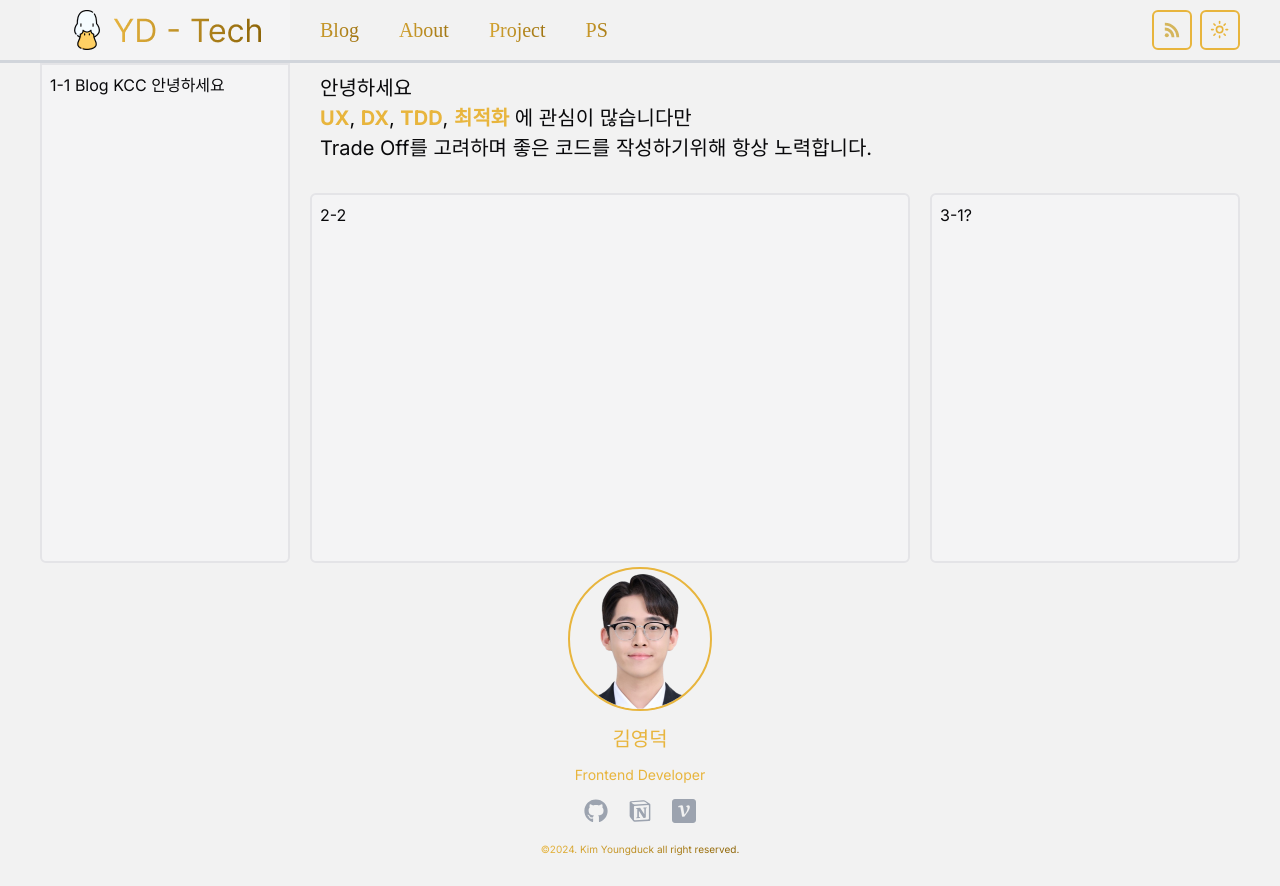
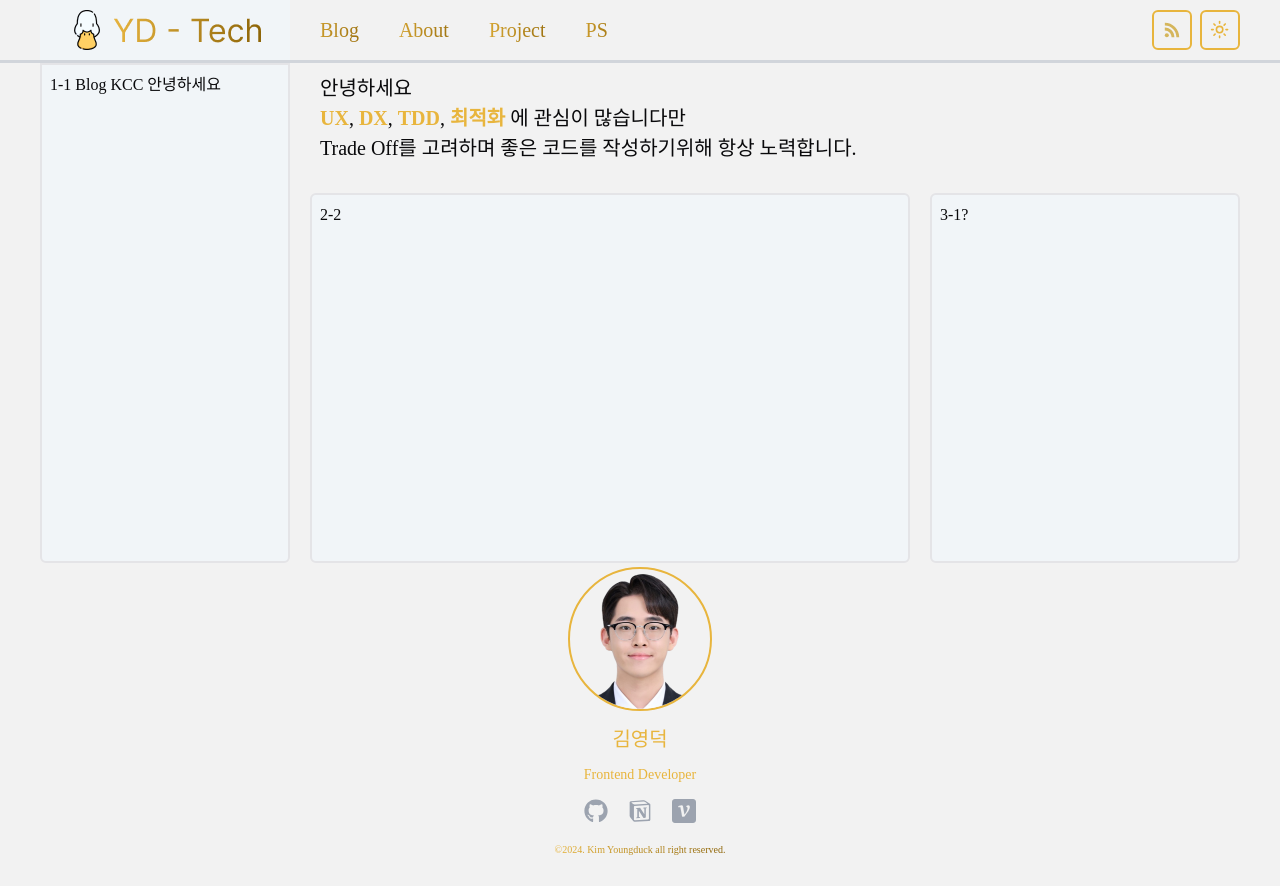
Before and after one commit to youngduck/youngduck-devlog, a Next.js app: page / in a window 1280 px wide. Built offline with nearby package versions, Linux system fonts and the light colour scheme; no server answers; a web font is replaced by a local one.

Commit message:
design: ui리뉴얼 작업을위한 config 변경

```diff
--- a/src/app/globals.css
+++ b/src/app/globals.css
@@ -15,7 +15,7 @@
     --background: 0 0% 95%;
     --foreground: 240 10% 3.9%;
 
-    --secondary: 240 4.8% 95.9%;
+    --secondary: 210 35% 96%;
     --secondary-foreground: 240 5.9% 10%;
 
     --border: 240 5.9% 90%;
@@ -23,6 +23,7 @@
     --ring: 240 10% 3.9%;
 
     --radius: 0.5rem;
+    /* --font-kcc: "KCC", sans-serif; */
   }
 
   .dark {
@@ -41,7 +42,12 @@
 @layer base {
   * {
     @apply border-border;
+    @apply box-border;
+    @apply m-0;
+    @apply p-0;
+    @apply font-KCC;
   }
+
   body {
     @apply bg-background text-foreground;
   }
```
